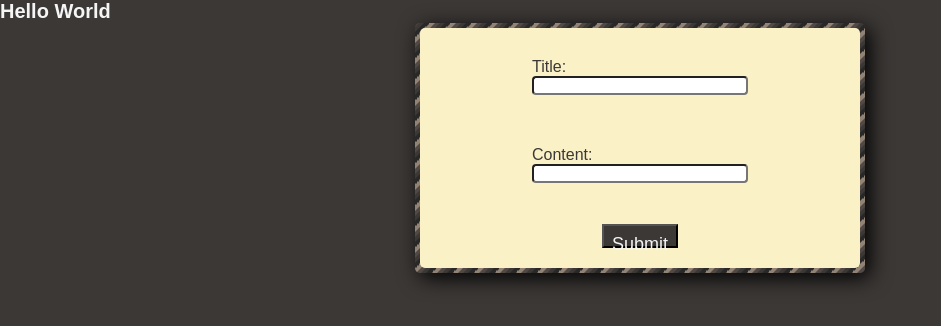
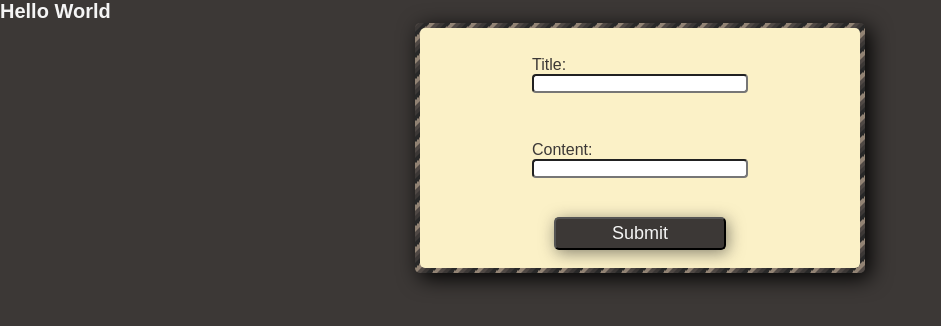
Before and after one commit to edmdc/ssr-ts-styled-componets-boilerplate, a React app: page / in a window 1280 px wide. Shown: the top 326 px of the page, without its empty margins (0-941 px from the left). Built offline with nearby package versions, Linux system fonts and the light colour scheme; the HTML template or start-up script is replaced by a standard one.

Commit message:
Create box shadow mixins

```diff
--- a/src/ui/buttons/Submit.tsx
+++ b/src/ui/buttons/Submit.tsx
@@ -1,20 +1,33 @@
 import React from "react";
 import styled from "styled-components";
+import { softShadow, darkShadow } from "../common/boxShadows";
 
-const SubmitButton = styled.button`
-  height: 2.4rem;
+interface SubmitButtonProps {
+  text?: string;
+  width?: string;
+}
+
+const SubmitButton = styled.button<SubmitButtonProps>`
+  height: 3.3rem;
+  width: ${(props) => props.width};
   font-size: 1.8rem;
   color: ${(props) => props.theme.colors.textLight};
   background-color: ${(props) => props.theme.colors.main};
-  padding: 0.8rem;
+  border-radius: ${(props) => props.theme.borderRadius};
+  ${softShadow}
+
+  &:hover {
+    transform: translateY(-0.5rem);
+    ${darkShadow}
+  }
 `;
 
-interface SubmitButtonProps {
-  submissionHadler: (event: React.FormEvent<HTMLElement>) => void;
-}
-
-const Submit = (): JSX.Element => {
-  return <SubmitButton type="submit">Submit</SubmitButton>;
+const Submit = ({ text, width }: SubmitButtonProps): JSX.Element => {
+  return (
+    <SubmitButton type="submit" width={width || "40%"}>
+      {text || "Submit"}
+    </SubmitButton>
+  );
 };
 
 export default Submit;
--- /dev/null
+++ b/src/ui/common/boxShadows.ts
@@ -0,0 +1,9 @@
+import { css } from "styled-components";
+
+export const softShadow = css`
+  box-shadow: 0.2rem 0.3rem 1.6rem rgba(40, 40, 40, 0.55);
+`;
+
+export const darkShadow = css`
+  box-shadow: 0.3rem 0.5rem 1.9rem rgba(40, 40, 40, 0.65);
+`;
```
Also changed, not shown: 1 other file (tests, documents, lock files or other folders).
